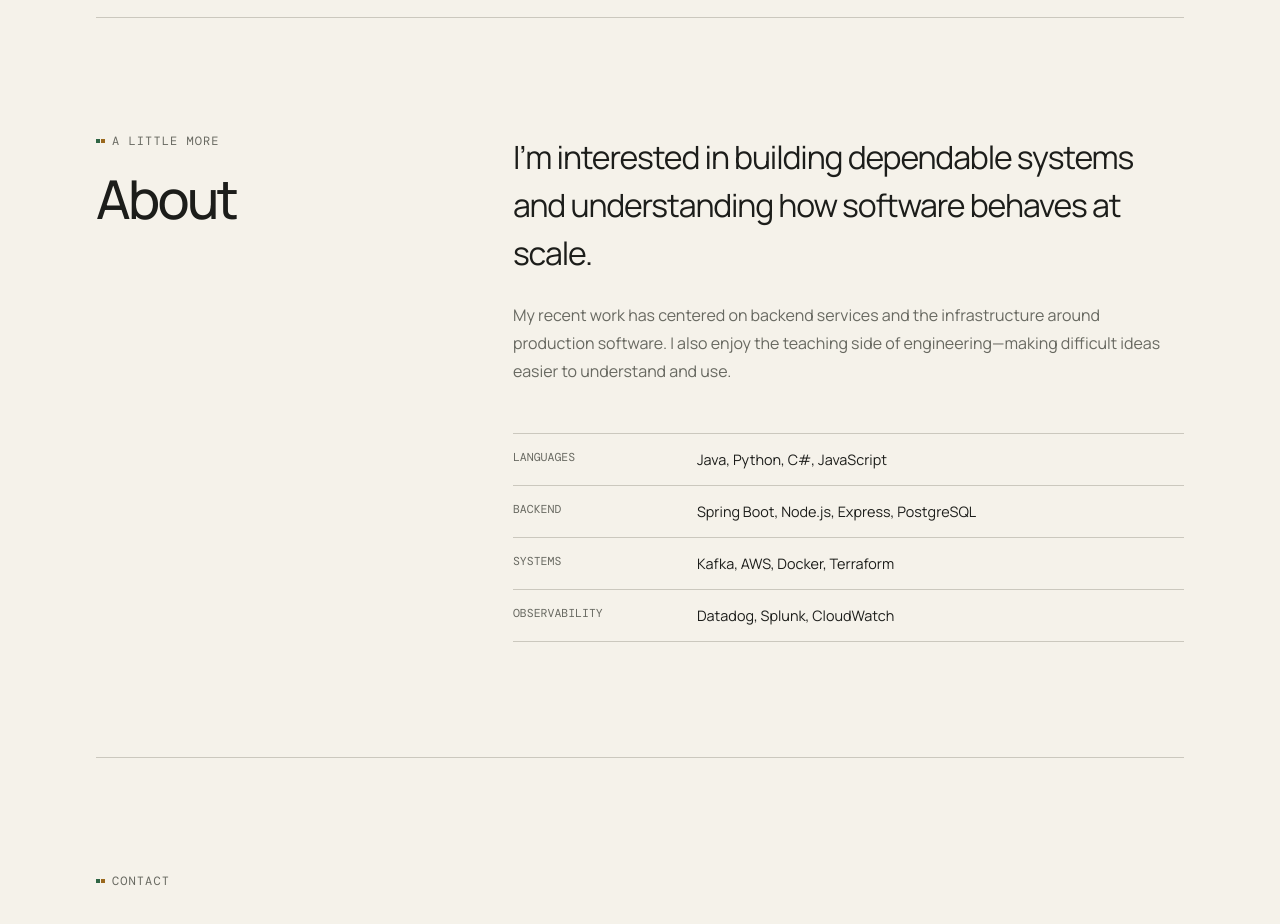
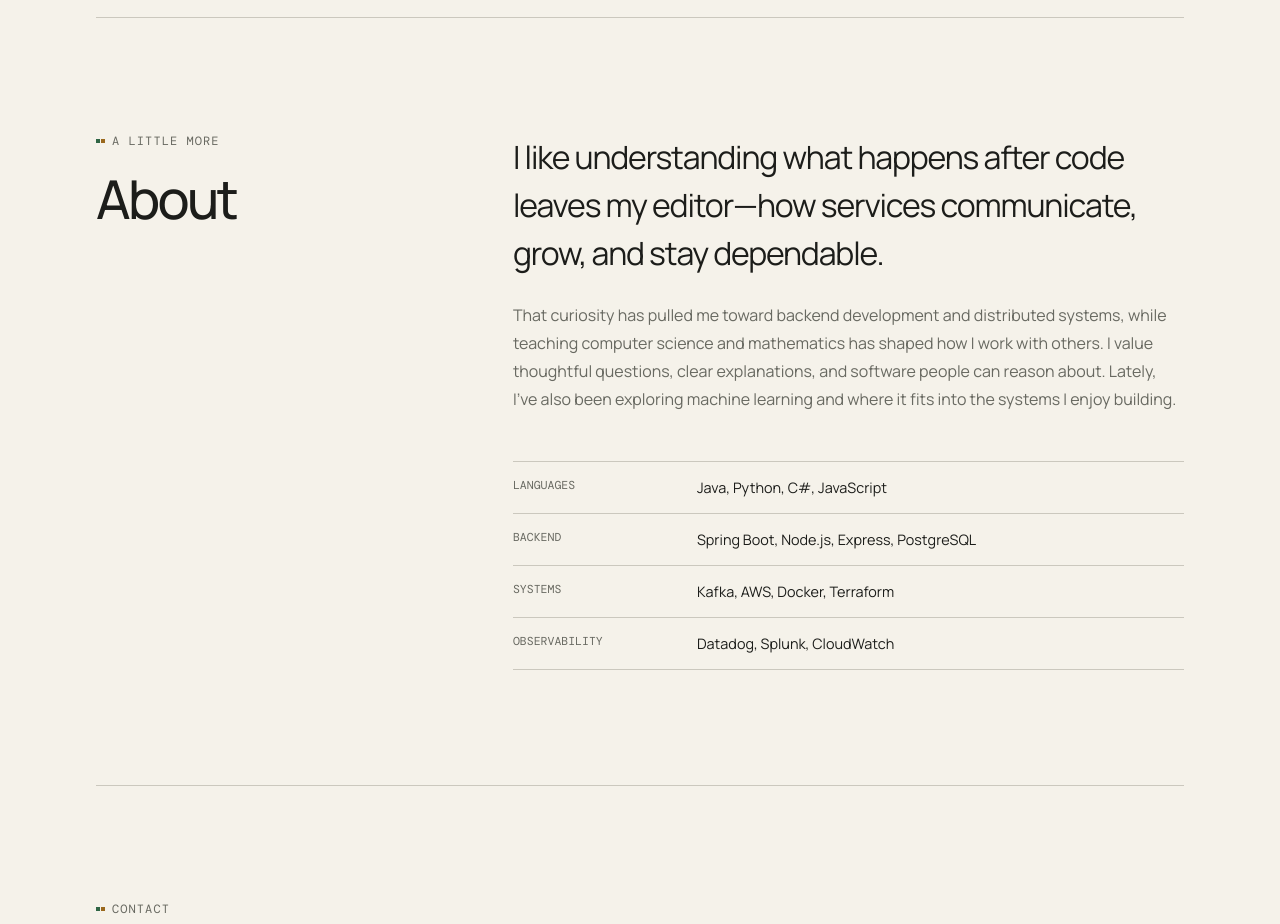
Before and after one commit to roshangokul/website, a React (Vite) app: page / in a window 1280 px wide. Shown: the part 2400-3324 px from the top of the page. Built offline with nearby package versions, Linux system fonts and the light colour scheme.

Commit message:
adding more to about

```diff
--- a/src/About.jsx
+++ b/src/About.jsx
@@ -14,13 +14,15 @@ function About() {
       </div>
       <div className="about__content">
         <p className="about__statement">
-          I’m interested in building dependable systems and understanding how software behaves at
-          scale.
+          I like understanding what happens after code leaves my editor—how services communicate,
+          grow, and stay dependable.
         </p>
         <p>
-          My recent work has centered on backend services and the infrastructure around production
-          software. I also enjoy the teaching side of engineering—making difficult ideas easier to
-          understand and use.
+          That curiosity has pulled me toward backend development and distributed systems, while
+          teaching computer science and mathematics has shaped how I work with others. I value
+          thoughtful questions, clear explanations, and software people can reason about. Lately,
+          I’ve also been exploring machine learning and where it fits into the systems I enjoy
+          building.
         </p>
         <dl className="toolkit">
           {toolkit.map(([category, tools]) => (
```
